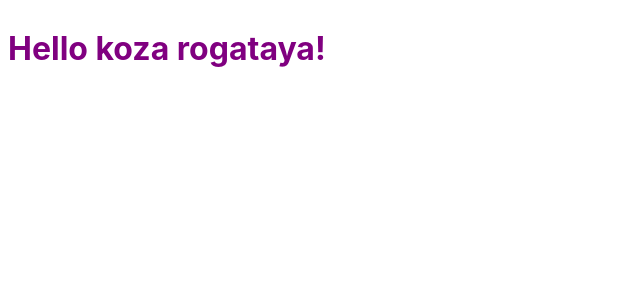
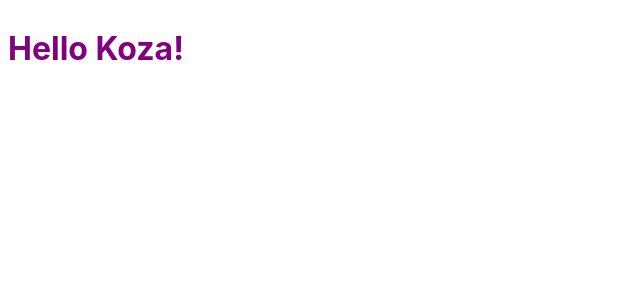
Before and after one commit to vdadonov/koza, a Svelte app: page / in a window 1280 px wide. Shown: the top 300 px of the page, without its empty margins (0-640 px from the left). Built offline with nearby package versions, Linux system fonts and the light colour scheme.

Commit message:
add cname

```diff
--- a/src/main.js
+++ b/src/main.js
@@ -3,7 +3,7 @@ import App from './App.svelte';
 const app = new App({
 	target: document.body,
 	props: {
-		name: 'koza rogataya'
+		name: 'Koza'
 	}
 });
 
```
Also changed, not shown: .travis.yml.
